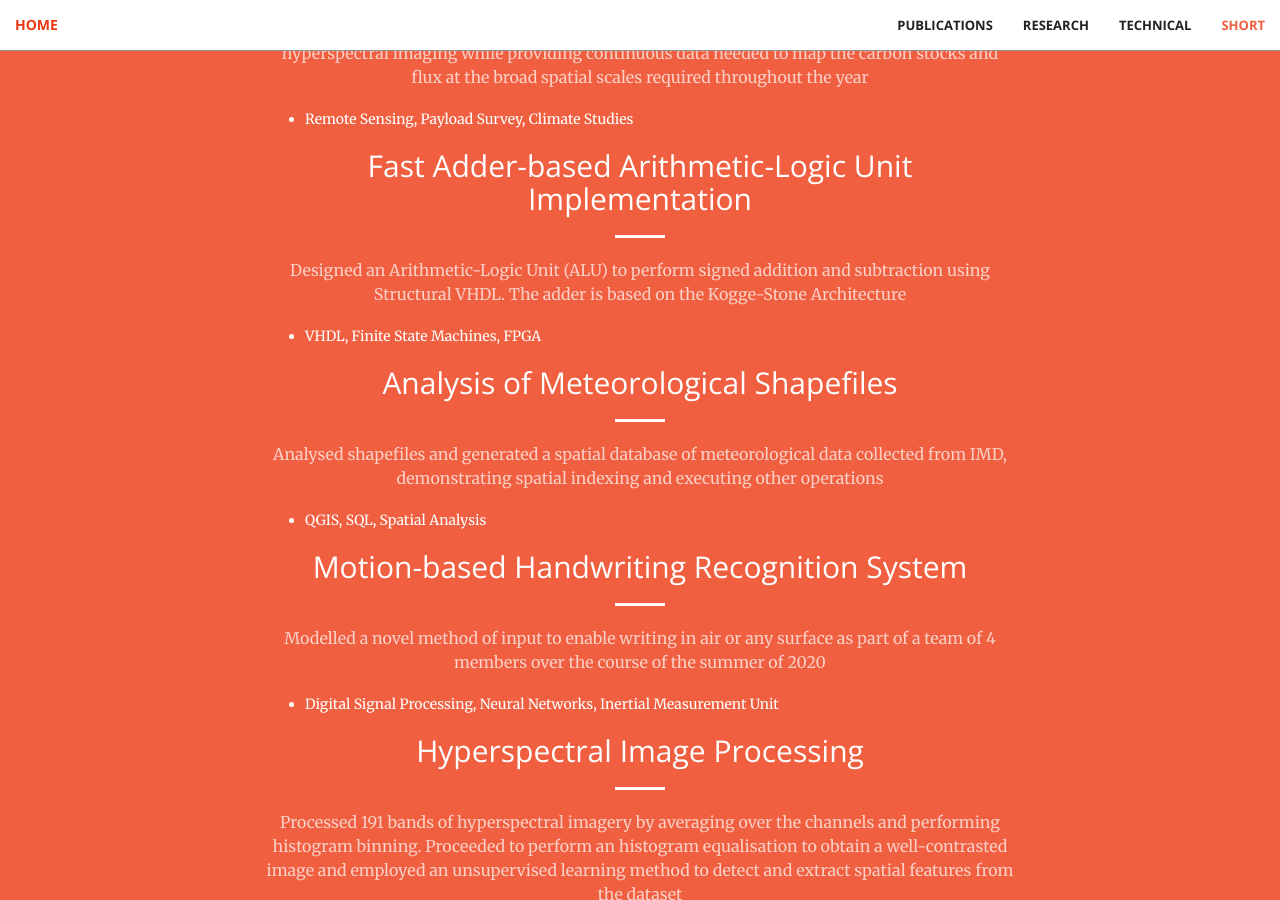
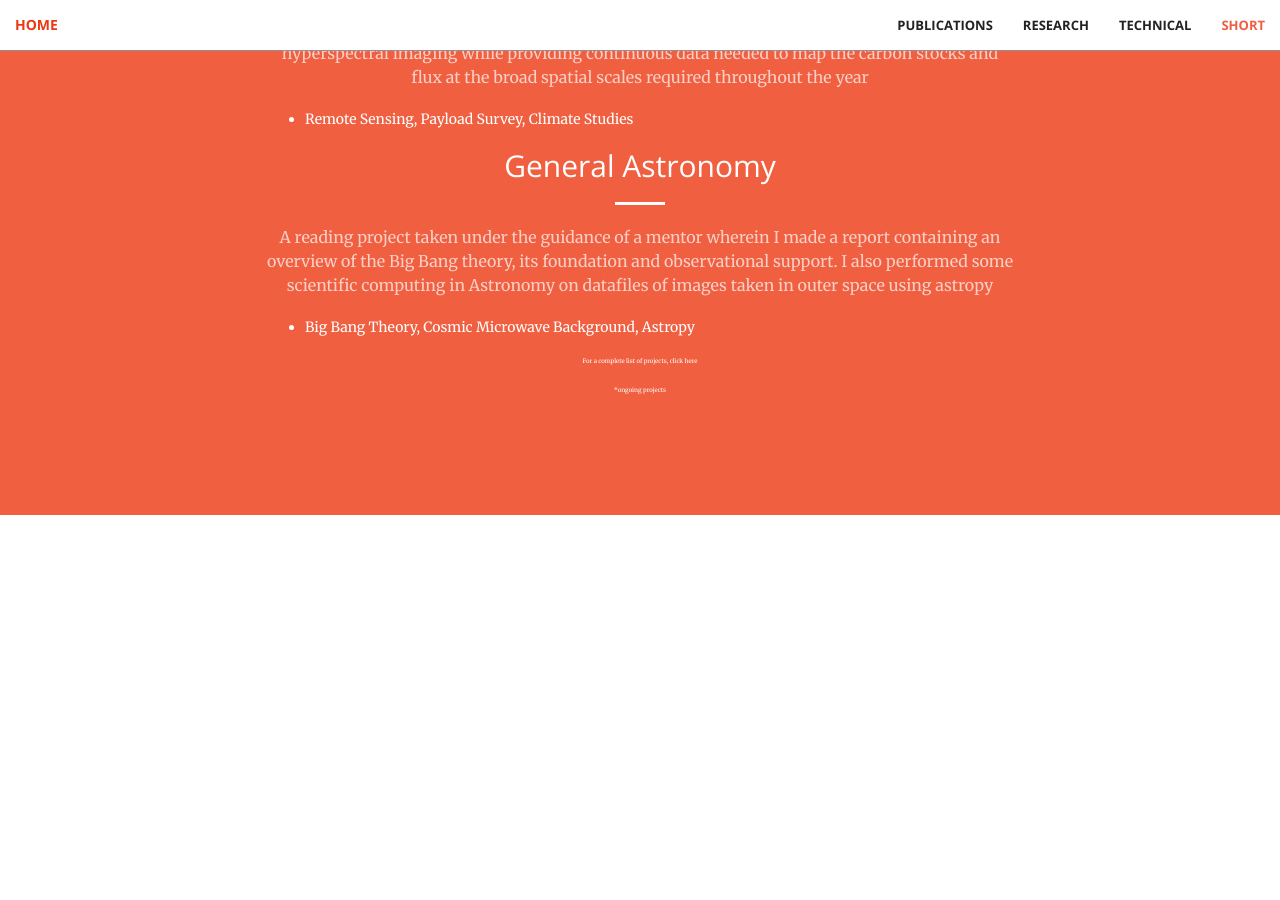
Before and after one commit to aravindbharathi/aravindbharathi.github.io, a Jekyll site: the page projects/index.html, which Jekyll copies as it is, in a window 1280 px wide and 900 px high, scrolled down 5098 px. Built offline with Jekyll 4.4.1, drawn with Linux system fonts in a browser that asks for light colours; after the commit the page ends 5613 px from its top, so only the background shows below that; some of the changed text lies outside the part shown.

Commit message:
Update index.html

```diff
--- a/projects/index.html
+++ b/projects/index.html
@@ -338,11 +338,11 @@
                         <li>Remote Sensing, Payload Survey, Climate Studies</li>
                       </ul>
                     </p>
-                    <h2 class="section-heading">Fast Adder-based Arithmetic-Logic Unit Implementation</h2>
+                    <!--h2 class="section-heading">Fast Adder-based Arithmetic-Logic Unit Implementation</h2>
                     <hr class="light">
                     <p class="text-faded">
                       Designed an Arithmetic-Logic Unit (ALU) to perform signed addition and subtraction using Structural VHDL.
-                      The adder is based on the Kogge-Stone Architecture <!--and was implemented on a Field Programmable Gate Array (FPGA)-->
+                      The adder is based on the Kogge-Stone Architecture <!--and was implemented on a Field Programmable Gate Array (FPGA)>
                       <ul align = "left">
                         <li>VHDL, Finite State Machines, FPGA</li>
                       </ul>
@@ -372,7 +372,7 @@
     <section class="bg-primary" id="tiny">
         <div class="container">
             <div class="row">
-                <div class="col-lg-8 col-lg-offset-2 text-center"-->
+                <div class="col-lg-8 col-lg-offset-2 text-center">
                     <h2 class="section-heading">Hyperspectral Image Processing</h2>
                     <hr class="light">
                     <p class="text-faded">
@@ -401,7 +401,7 @@
                         <li>Big Bang Theory, Cosmic Microwave Background, Astropy</li>
                       </ul>
                     </p>
-                    <h2 class="section-heading">Microcontroller Interfacing</h2>
+                    <!--h2 class="section-heading">Microcontroller Interfacing</h2>
                     <hr class="light">
                     <p class="text-faded">
                       Implemented UART and SPI communication protocols to achieve data transmission
@@ -420,7 +420,7 @@
                       <ul align = "left">
                         <li>Spatio-Temporal Data, Map Matching, Slope Computations</li>
                       </ul>
-                    </p-->
+                    </p>
                     <h2 class="section-heading">Spatial Interpolation to Predict Rainfall Patterns</h2>
                     <hr class="light">
                     <p class="text-faded">
@@ -435,7 +435,8 @@
                     <p class="text-faded">
                       Assembled a remote controlled bluetooth car capable of dodging obstacles and navigating a challenging circuit.
                       A differential driving mechanism was implemented alongside the electrical and mechanical aspects of the bot
-                    </p>
+                    </p-->
+                    <p style="font-size:6px" style="text-align:right;">For a complete list of projects, <a href="https://aravindbharathi.github.io/projects2/">click here</a></p>
                     <p style="font-size:6px" style="text-align:right;">*ongoing projects</p>
                 </div>
             </div>
```
